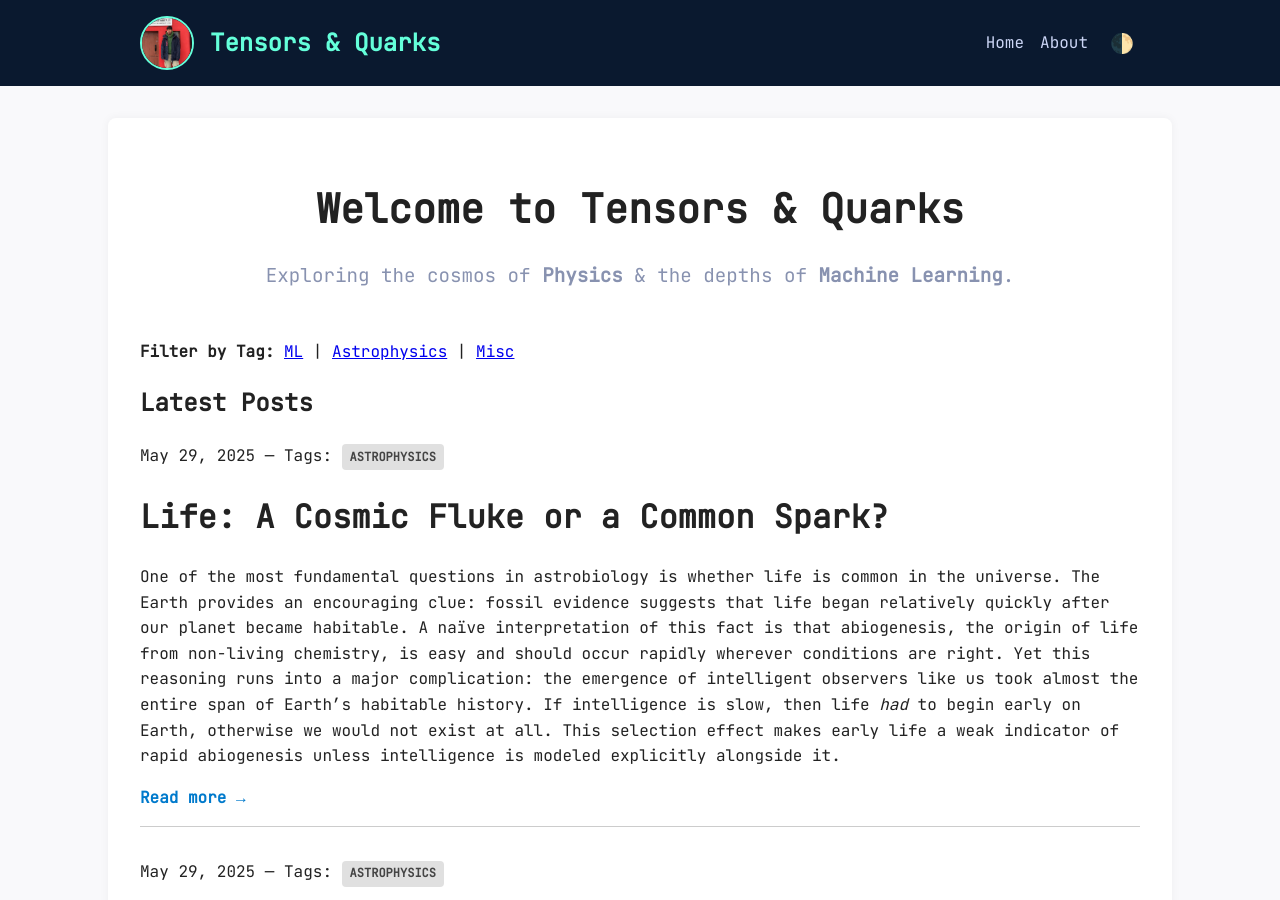
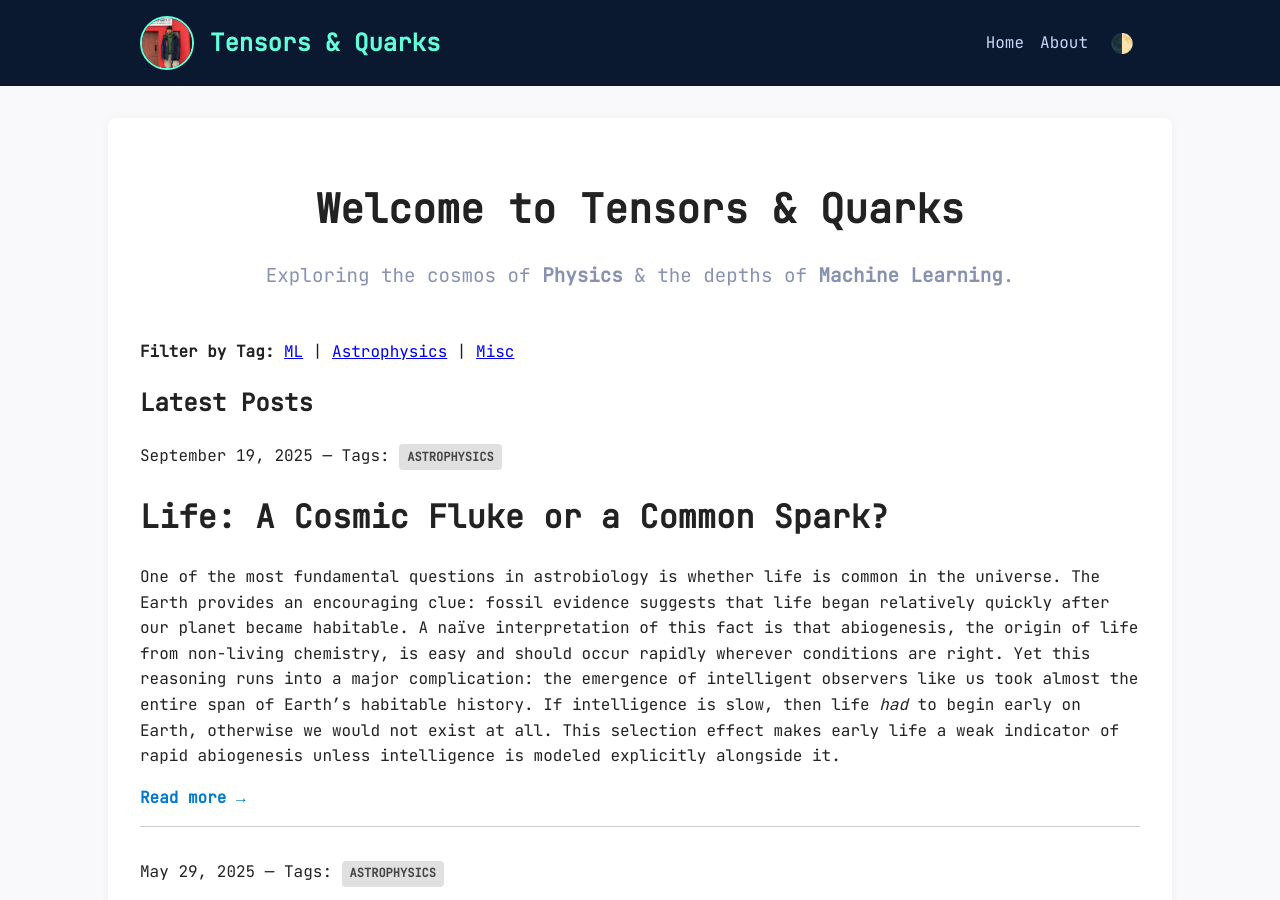
Before and after one commit to Raahul-Thakur/tensorandquarks.github.io, a Jekyll site: the page built from index.html, in a window 1280 px wide and 900 px high. Built offline with Jekyll 4.4.1, drawn with Linux system fonts in a browser that asks for light colours; the list of posts is cut into pages by our own code.

Commit message:
Update 2025-09-19-Bayesian analysis.md

```diff
--- a/_posts/2025-09-19-Bayesian analysis.md
+++ b/_posts/2025-09-19-Bayesian analysis.md
@@ -1,7 +1,7 @@
 ---
 layout: default
 title: ""
-date: 2025-05-29
+date: 2025-09-19
 tags: [Astrophysics]
 ---
 
```
